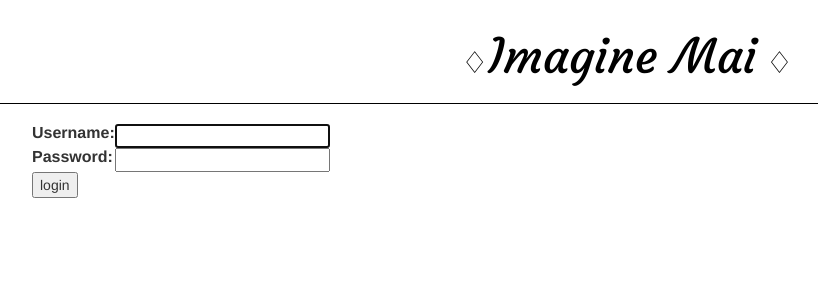
After one commit to talithagrace/imaginemai, a Django app: page /accounts/login/ in a window 1280 px wide. The commit adds this page. Shown: the top 300 px of the page, without its empty margins (23-841 px from the left). Run offline with Django 3.2, Linux system fonts and the light colour scheme; parts of the project's set-up code (start-up, migrations or seed data) failed here and were passed over; some libraries are stand-ins or nearby versions.

Commit message:
added login and logout and post delete

```diff
--- a/blog/templates/blog/post_detail.html
+++ b/blog/templates/blog/post_detail.html
@@ -19,6 +19,9 @@
             {% endif %}
         {% if user.is_authenticated %}
         <a class="btn btn-default" href="{% url 'post_edit' pk=post.pk %}"><span class="glyphicon glyphicon-pencil"></span></a>
+        <a class="btn btn-default" href="{% url 'post_remove' pk=post.pk %}"><span class="glyphicon glyphicon-remove"></span></a>
+        {% else %}
+    		<a href="{% url 'login' %}" class="top-menu"><span class="glyphicon glyphicon-lock"></span></a>
         {% endif %}
     </div>
 {% endblock %}
--- a/blog/templates/blog/post_list.html
+++ b/blog/templates/blog/post_list.html
@@ -5,6 +5,8 @@
 <body>
   {% if user.is_authenticated %}
   <a href="{% url 'post_new' %}" class="top-menu"><span class="glyphicon glyphicon-plus"></span></a>
+  {% else %}
+  <a href="{% url 'login' %}" class="top-menu"><span class="glyphicon glyphicon-lock"></span></a>
   {% endif %}
   {% for post in posts %}
     <div class="post">
--- a/blog/urls.py
+++ b/blog/urls.py
@@ -5,6 +5,7 @@ from . import blog_views
 
 urlpatterns = [
     url(r'^post/(?P<pk>\d+)/edit/', blog_views.post_edit, name='post_edit'),
+    url(r'^post/(?P<pk>\d+)/remove/', blog_views.post_remove, name='post_remove'),
     url(r'^post/(?P<pk>\d+)/', blog_views.post_detail, name='post_detail'),
     url(r'^post/new/', blog_views.post_new, name='post_new'),
 
--- a/home/templates/home/imbase.html
+++ b/home/templates/home/imbase.html
@@ -21,7 +21,7 @@
   <a href="/">about</a>
   <a href ="{% url 'post_list' %}">blog</a>
   <a href="/">contact</a>
-  <a href="/">admin login</a>
+  <a href="{% url 'login' %}">admin login</a>
 
   </div>
   </div>
--- /dev/null
+++ b/home/templates/registration/login.html
@@ -0,0 +1,31 @@
+{% extends 'home/imbase.html' %}
+{% load staticfiles %} <!--load css or static files-->
+
+{% block content %}
+    {% if form.errors %}
+        <p>Your username and password didn't match. Please try again.</p>
+    {% endif %}
+
+	{% if user.is_authenticated %}
+	<p class="top-menu">logged in as {{ user.username }} <small>(<a href="{% url 'logout' %}">logout</a>)</small></p>
+	{% else %}
+
+	<form method="post" action="{% url 'login' %}">
+    {% csrf_token %}
+        <table>
+        <tr>
+            <td>{{ form.username.label_tag }}</td>
+            <td>{{ form.username }}</td>
+        </tr>
+        <tr>
+            <td>{{ form.password.label_tag }}</td>
+            <td>{{ form.password }}</td>
+        </tr>
+        </table>
+
+        <input type="submit" value="login" />
+        <input type="hidden" name="next" value="{{ next }}" />
+    </form>
+	{% endif %}
+
+{% endblock %}
--- a/urls.py
+++ b/urls.py
@@ -20,6 +20,7 @@ from rest_framework import routers
 #from rest_framework.routers import DefaultRouter
 from blog.blog_views import PostViewSet
 from home import home_views #importing views from the home application
+from django.contrib.auth import views
 
 
 
@@ -41,6 +42,8 @@ urlpatterns = [
     #url(r'^$', home_views.index, name='home'),
     url(r'', include('blog.urls')),
     url(r'', include('home.urls')),
+    url(r'^accounts/login/$', views.login, name='login'),
+    url(r'^accounts/logout/$', views.logout, name='logout', kwargs={'next_page': '/'}),
     url(r'^admin/', include(admin.site.urls)),
     url(r'^', include(router.urls)),
     url(r'^api-auth/', include('rest_framework.urls', namespace='rest_framework')),
```
Also changed, not shown: blog/blog_views.py (+8 -0 lines), config/settings.py (+6 -5 lines).
